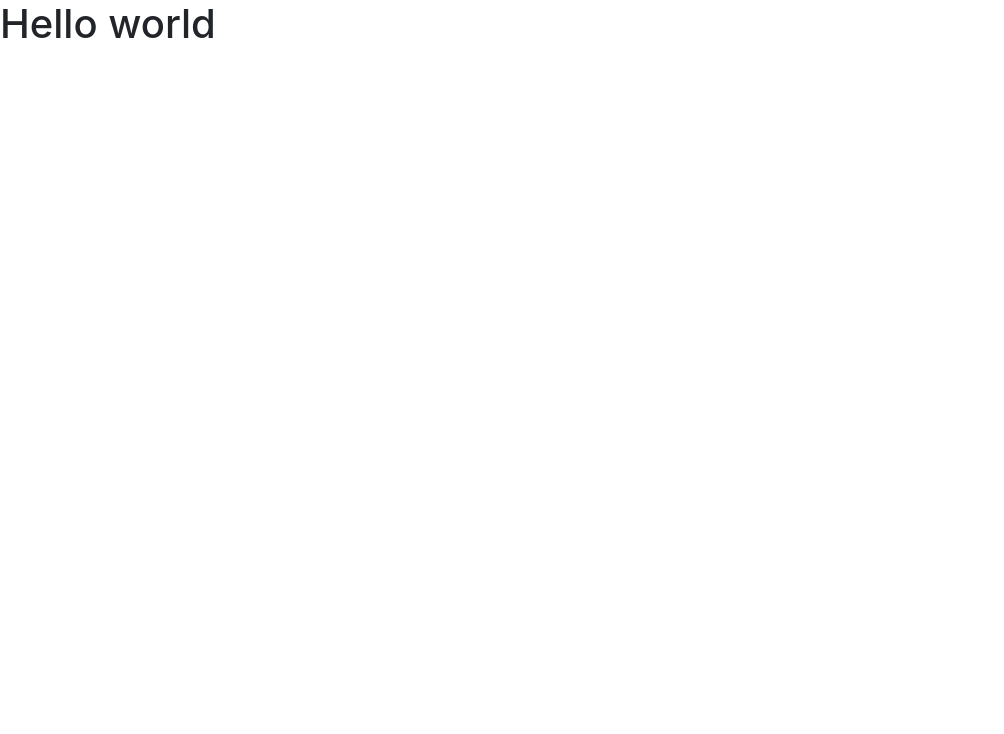
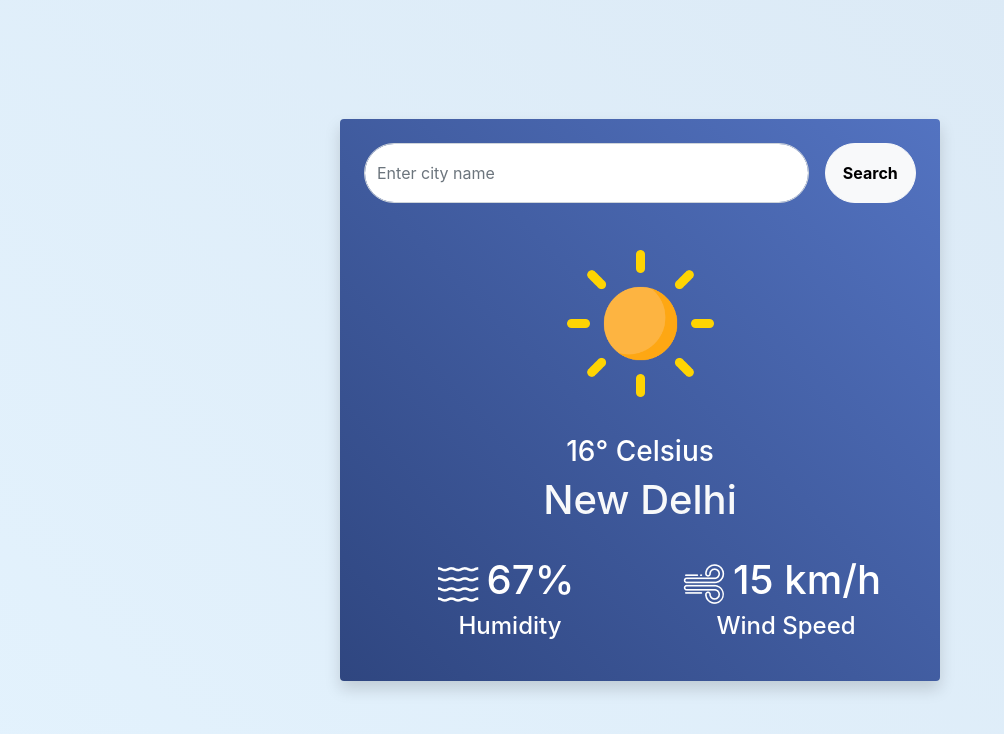
Before and after one commit to HariSirikonda/Weather-app-React, a React (Create React App) app in the folder myapp/: page / in a window 1280 px wide. Shown: the top 734 px of the page, without its empty margins (0-1004 px from the left). Built offline with nearby package versions, Linux system fonts and the light colour scheme.

Commit message:
weather component completed

```diff
--- a/myapp/src/App.css
+++ b/myapp/src/App.css
@@ -1,5 +1,15 @@
 .App {
   text-align: center;
+}
+
+body {
+  margin: 0;
+  padding: 0;
+  background: linear-gradient(45deg, #e3f2fd, #dbe9f5); /* Soft blue gradient */
+  height: 100vh; /* Full viewport height */
+  display: flex;
+  justify-content: center;
+  align-items: center;
 }
 
 .App-logo {
--- a/myapp/src/App.js
+++ b/myapp/src/App.js
@@ -1,11 +1,12 @@
 import React from 'react'
-import './App.css';
+import Weather from './components/Weather'
+import './App.css'
 
 
 function App() {
   return (
-    <div>
-      <h1>Hello world</h1>
+    <div className='container-fluid d-flex align-items-center justify-content-center'>
+      <Weather/>
     </div>
   )
 }
--- /dev/null
+++ b/myapp/src/components/Weather.css
@@ -0,0 +1,20 @@
+.weather-container {
+    margin: auto; /* Center inside the parent */
+    width: 600px;
+    height: auto;
+    padding: 20px;
+    background-image: linear-gradient(45deg, #2f4680, #5373c1); /* Gradient with two colors */
+    color: white;
+    border-radius: 15px; /* Rounded corners */
+    box-shadow: 0 4px 10px rgba(0, 0, 0, 0.2); /* Subtle shadow for better visibility */
+}
+
+.search-button {
+    width: 100px;
+    height: 60px;
+}
+
+.search-input {
+    width: 500px;
+    height: 60px;
+}
--- /dev/null
+++ b/myapp/src/components/Weather.js
@@ -0,0 +1,55 @@
+import React from 'react'
+import Clear from '../assets/clear.png';
+import Humidity from '../assets/humidity.png';
+import Wind from '../assets/wind.png';
+import './Weather.css';
+
+function Weather() {
+    return (
+        <div className='weather-container shadow m-3 p-3 rounded'>
+            {/* Search input area */}
+            <div className='d-flex justify-content-center align-items-center'>
+                <input className='search-input form-control m-2 rounded-pill shadow-none' placeholder='Enter city name' type='text'></input>
+                <button className='search-button btn btn-light m-2 rounded-pill shadow-none'><b>Search</b></button>
+            </div>
+            {/* Temperature area */}
+            <div className='container text-center'>
+                <img src={Clear} alt='show me'/>
+                <h3>16&deg; Celsius</h3>
+                <h1 className='text-light'>New Delhi</h1>
+            </div>
+            {/* Humidity and Wind speed area */}
+            <div className='container-fluid d-flex align-items-center justify-content-center m-2 p-2'>
+                <div className='container mt-3 text-center'>
+                    <div className='containerfluid d-flex align-items-center justify-content-center'>
+                        <div>
+                            <img src={Humidity} alt='show me'/>
+                        </div>
+                        <div className='mx-2'>
+                            <h1>67%</h1>
+                        </div>
+                    </div>
+                    <div className='container'>
+                        <h4>Humidity</h4>
+                    </div>
+                </div>
+                {/* Wind speed area */}
+                <div className='container mt-3 text-center'>
+                    <div className='containerfluid d-flex align-items-center justify-content-center'>
+                        <div>
+                            <img src={Wind} alt='show me'/>
+                        </div>
+                        <div className='mx-2'>
+                            <h1>15 km/h</h1>
+                        </div>
+                    </div>
+                    <div className='container'>
+                        <h4>Wind Speed</h4>
+                    </div>
+                </div>
+            </div>
+        </div>
+    )
+}
+
+export default Weather
```
